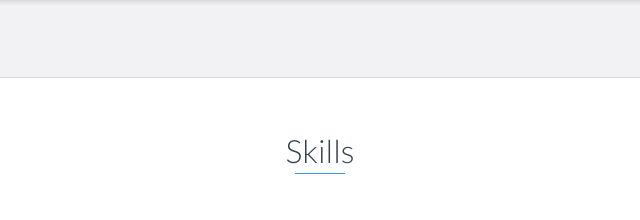
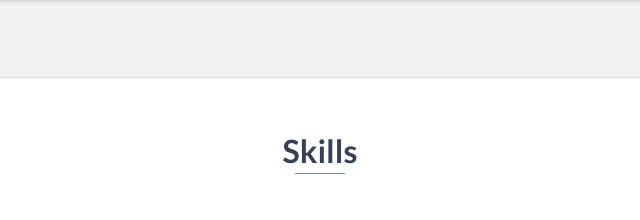
Before and after one commit to TheKraken9/myportfolio, a website: page index.html in a window 1280 px wide. Shown: the part 4444-4664 px from the top of the page, 320-960 px from the left. Drawn offline with nearby package versions, Linux system fonts and the light colour scheme.

Commit message:
update style

```diff
--- a/index.html
+++ b/index.html
@@ -227,7 +227,7 @@
     <!-- End #projects -->
 
     <div id="skills">
-        <h2 class="heading">Skills</h2><br>
+        <h2 class="heading" style="font-weight: bolder">Skills</h2><br>
         <h2 class="heading">Stacks</h2>
         <ul>
             <li>JavaScript</li>
```
